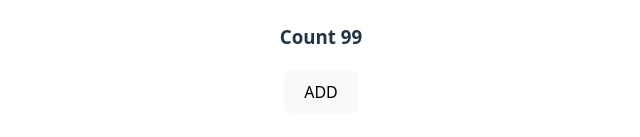
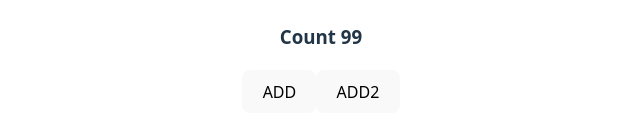
Before and after one commit to Rits05/weather-api, a React (Vite) app: page / in a window 1280 px wide. Shown: the part 341-478 px from the top of the page, without its empty margins (319-959 px from the left). Built offline with nearby package versions, Linux system fonts and the light colour scheme.

Commit message:
feature 4 add

```diff
--- a/src/App.jsx
+++ b/src/App.jsx
@@ -12,6 +12,11 @@ function App() {
       setValue(value + 1);
     }
    }>ADD</button>
+   <button onClick={
+    ()=>{
+      setValue(value + 2);
+    }
+   }>ADD2</button>
   </>
   )
 }
```
